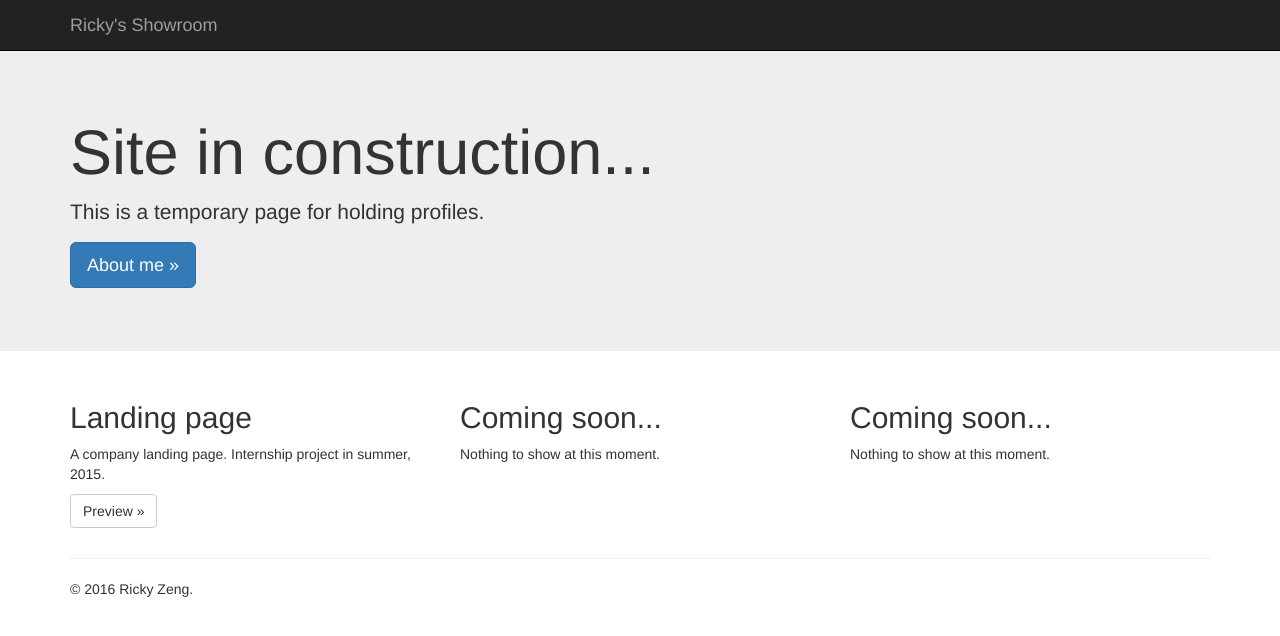
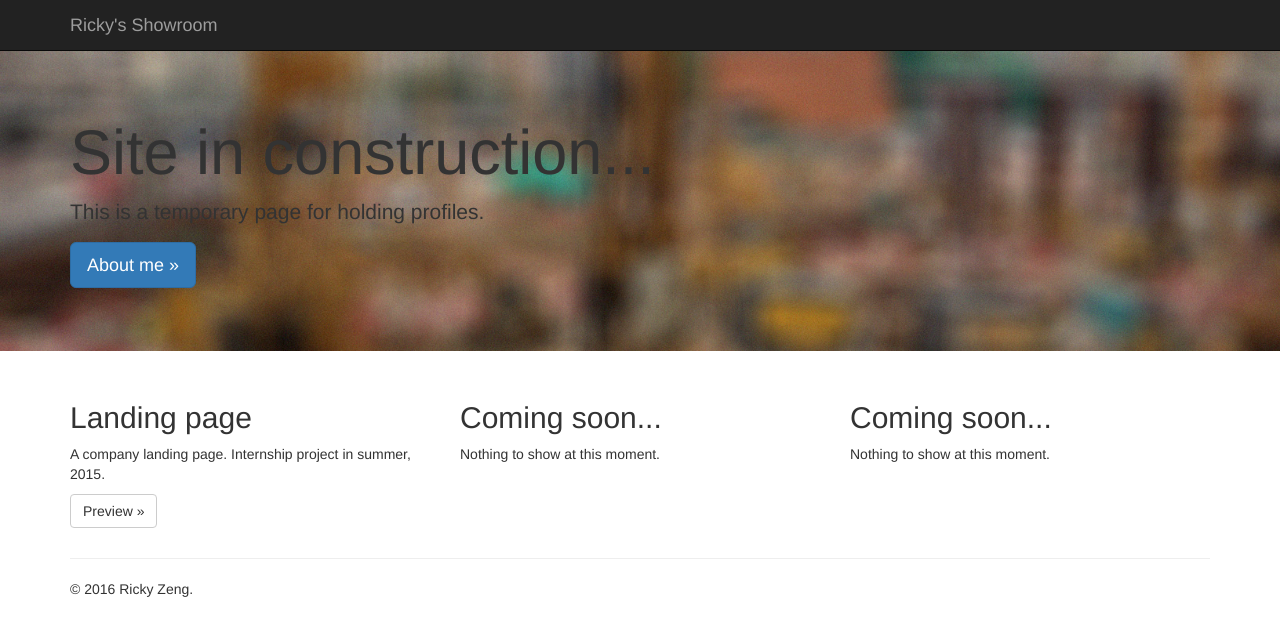
Before and after one commit to rickytsang/Profile, a plain HTML site: page index.html in a window 1280 px wide. Drawn offline with nearby package versions, Linux system fonts and the light colour scheme; a script that the page names is missing.

Commit message:
bug fixed

```diff
--- a/jumbotron.css
+++ b/jumbotron.css
@@ -4,7 +4,7 @@ body {
   padding-bottom: 20px;
 }
 
-.jombotron {
+.jumbotron {
 	position: relative;
 	background: #000 url("Jumbotron.jpg") center center;
 	width: 100%;
```
